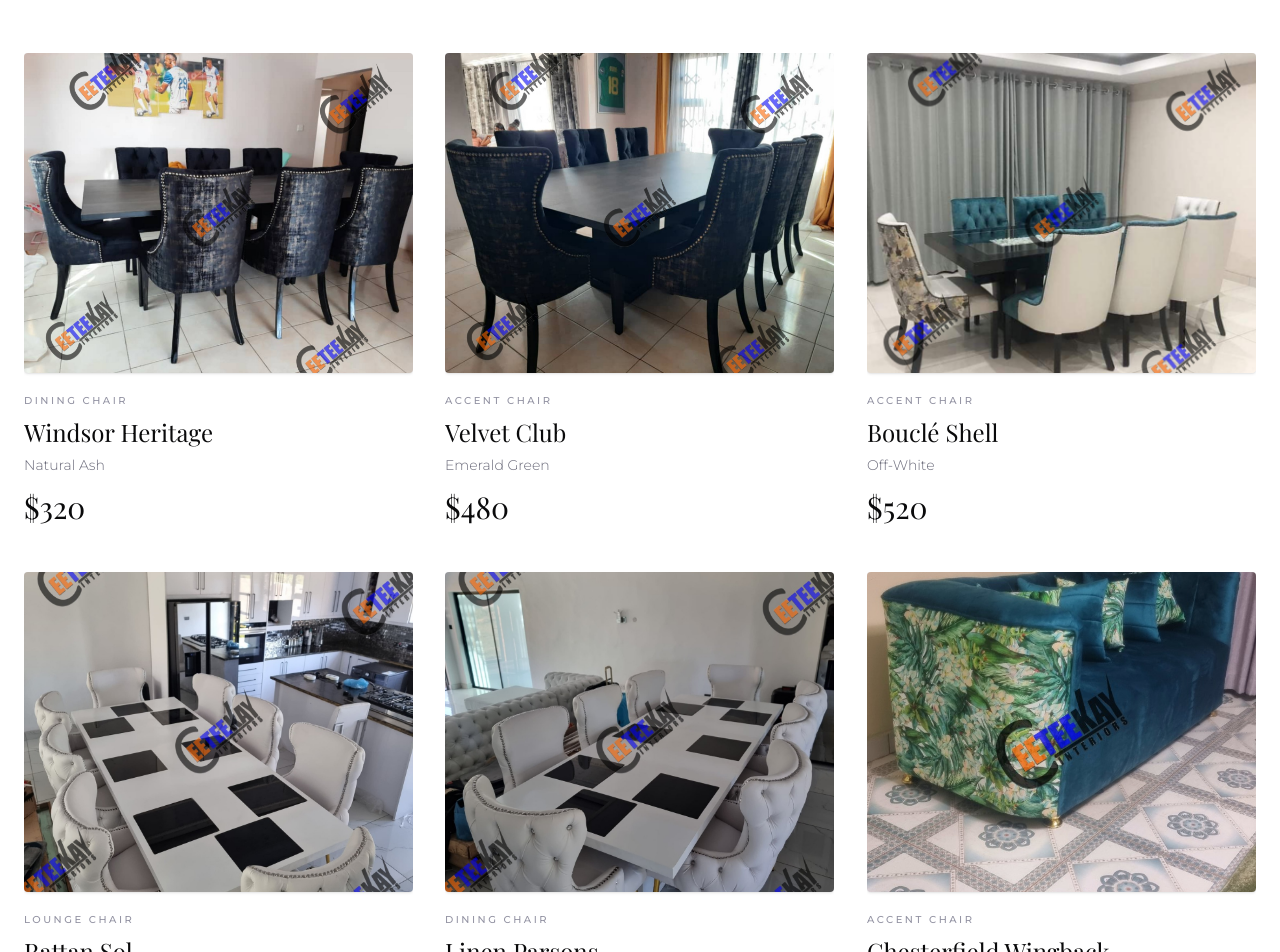
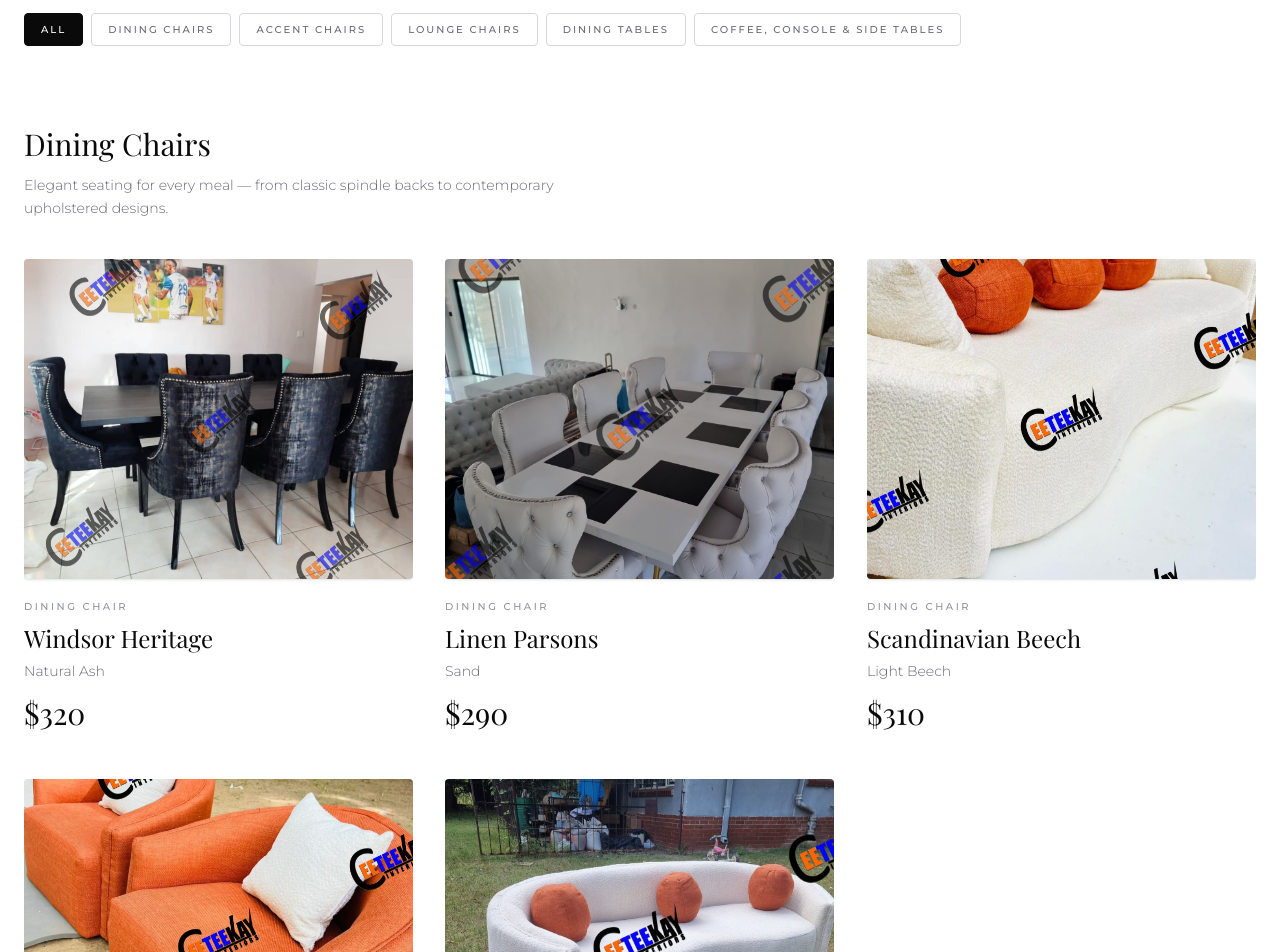
Before and after one commit to guvazakundai-pixel/ceeteekay-website, a React (Vite) app: page / in a window 1280 px wide. Shown: the part 6620-7572 px from the top of the page. Built offline with nearby package versions, Linux system fonts and the light colour scheme; a web font is replaced by a local one.

Commit message:
Group chairs & tables by category with filter tabs and better specs

```diff
--- a/src/components/ChairsTablesSection.jsx
+++ b/src/components/ChairsTablesSection.jsx
@@ -1,13 +1,33 @@
-import { useState } from 'react';
+import { useState, useMemo } from 'react';
 import { motion, AnimatePresence } from 'framer-motion';
 import FadeInOnScroll from './FadeInOnScroll';
-import { chairs } from '../data/chairs';
+import { chairs, chairCategories } from '../data/chairs';
 
 const easing = [0.25, 0.46, 0.45, 0.94];
+
+const categoryMap = {
+  'dining-chairs': ['Dining Chair'],
+  'accent-chairs': ['Accent Chair'],
+  'lounge-chairs': ['Lounge Chair'],
+  'dining-tables': ['Dining Table'],
+  'occasional-tables': ['Coffee Table', 'Console Table', 'Side Table'],
+};
 
 export default function ChairsTablesSection() {
   const [selectedItem, setSelectedItem] = useState(null);
   const [activeImage, setActiveImage] = useState(0);
+  const [activeCategory, setActiveCategory] = useState(null);
+
+  const groupedItems = useMemo(() => {
+    return chairCategories.map((cat) => ({
+      ...cat,
+      items: chairs.filter((item) => categoryMap[cat.key].includes(item.category)),
+    }));
+  }, []);
+
+  const displayCategories = activeCategory
+    ? groupedItems.filter((g) => g.key === activeCategory)
+    : groupedItems;
 
   return (
     <section id="chairs" className="bg-white py-28 sm:py-36">
@@ -22,8 +42,45 @@ export default function ChairsTablesSection() {
           </p>
         </FadeInOnScroll>
 
-        <div className="grid grid-cols-1 md:grid-cols-2 lg:grid-cols-3 gap-x-8 gap-y-12 mt-16 sm:mt-20">
-          {chairs.map((item, index) => (
+        <div className="flex flex-wrap gap-2 mt-10">
+          <button
+            onClick={() => setActiveCategory(null)}
+            className={`px-4 py-2 text-[10px] tracking-[0.2em] uppercase font-medium transition-all duration-300 border rounded-sm ${
+              activeCategory === null
+                ? 'bg-ctk-950 text-white border-ctk-950'
+                : 'bg-white text-ctk-500 border-ctk-200 hover:border-ctk-950 hover:text-ctk-950'
+            }`}
+          >
+            All
+          </button>
+          {chairCategories.map((cat) => (
+            <button
+              key={cat.key}
+              onClick={() => setActiveCategory(cat.key)}
+              className={`px-4 py-2 text-[10px] tracking-[0.2em] uppercase font-medium transition-all duration-300 border rounded-sm ${
+                activeCategory === cat.key
+                  ? 'bg-ctk-950 text-white border-ctk-950'
+                  : 'bg-white text-ctk-500 border-ctk-200 hover:border-ctk-950 hover:text-ctk-950'
+              }`}
+            >
+              {cat.label}
+            </button>
+          ))}
+        </div>
+
+        {displayCategories.map((group) => (
+          <div key={group.key} className="mt-16 sm:mt-20">
+            <FadeInOnScroll>
+              <h3 className="text-2xl sm:text-3xl font-serif font-light text-ctk-950 mb-3">
+                {group.label}
+              </h3>
+              <p className="text-sm text-ctk-500 font-light max-w-xl leading-relaxed mb-10">
+                {group.description}
+              </p>
+            </FadeInOnScroll>
+
+            <div className="grid grid-cols-1 md:grid-cols-2 lg:grid-cols-3 gap-x-8 gap-y-12">
+              {group.items.map((item, index) => (
                 <FadeInOnScroll key={item.id} delay={index * 50} threshold={0.05}>
                   <div
                     className="furniture-card group cursor-pointer"
@@ -55,6 +112,8 @@ export default function ChairsTablesSection() {
                 </FadeInOnScroll>
               ))}
             </div>
+          </div>
+        ))}
       </div>
 
       <AnimatePresence>
--- a/src/data/chairs.js
+++ b/src/data/chairs.js
@@ -7,10 +7,62 @@ export const chairs = [
     category: 'Dining Chair',
     material: 'Solid ash wood',
     frame: 'Steam-bent ash frame',
-    seat: 'Contoured solid wood seat',
+    seat: 'Contoured solid wood seat, 45 cm seat height',
     colour: 'Natural Ash',
     features: 'Classic spindle back, hand-turned legs, stackable, seats up to 120 kg',
     dimensions: '48W × 52D × 84H cm',
+  },
+  {
+    id: 'chair-05',
+    name: 'Linen Parsons',
+    images: ['/images/chairs/chair-05-angle-1.jpeg'],
+    price: 290,
+    category: 'Dining Chair',
+    material: 'Washed linen upholstery',
+    frame: 'Solid beechwood frame',
+    seat: 'High-resilience foam, 46 cm seat height',
+    colour: 'Sand',
+    features: 'Parsons silhouette, removable seat cover, tapered legs',
+    dimensions: '44W × 50D × 82H cm',
+  },
+  {
+    id: 'chair-12',
+    name: 'Scandinavian Beech',
+    images: ['/images/chairs/chair-12-angle-1.jpeg'],
+    price: 310,
+    category: 'Dining Chair',
+    material: 'Solid beech wood with paper cord seat',
+    frame: 'Solid steamed beech frame',
+    seat: 'Woven paper cord seat',
+    colour: 'Light Beech',
+    features: 'Mid-century Scandinavian design, woven cord seat, stackable, lightweight',
+    dimensions: '46W × 52D × 78H cm',
+  },
+  {
+    id: 'chair-13',
+    name: 'Cane Back Dining Chair',
+    images: ['/images/chairs/chair-13-angle-1.jpeg'],
+    price: 350,
+    category: 'Dining Chair',
+    material: 'Solid mahogany with natural cane back',
+    frame: 'Solid mahogany frame',
+    seat: 'Upholstered cushion seat, 47 cm height',
+    colour: 'Dark Mahogany',
+    features: 'Hand-woven cane back panel, removable seat cushion, elegant silhouette',
+    dimensions: '48W × 54D × 88H cm',
+  },
+  {
+    id: 'chair-15',
+    name: 'Upholstered Dining Set',
+    images: ['/images/chairs/chair-15-angle-1.jpeg'],
+    price: 420,
+    category: 'Dining Chair',
+    material: 'Linen-look fabric',
+    frame: 'Solid rubberwood frame',
+    seat: 'Deep padded seat, 46 cm seat height',
+    colour: 'Warm Taupe',
+    features: 'Wingback-style top rail, tapered legs, removable seat cover',
+    dimensions: '50W × 56D × 86H cm',
   },
   {
     id: 'chair-02',
@@ -39,6 +91,71 @@ export const chairs = [
     dimensions: '58W × 58D × 80H cm',
   },
   {
+    id: 'chair-06',
+    name: 'Chesterfield Wingback',
+    images: ['/images/chairs/chair-06-angle-1.jpeg'],
+    price: 680,
+    category: 'Accent Chair',
+    material: 'Distressed leather',
+    frame: 'Solid mahogany frame',
+    seat: 'Pocket-sprung seat cushion, 42 cm seat height',
+    colour: 'Antique Cognac',
+    features: 'Deep button tufting, rolled arms, brass nailhead trim, 180° swivel base',
+    dimensions: '72W × 74D × 96H cm',
+  },
+  {
+    id: 'chair-11',
+    name: 'Barrel Velvet Chair',
+    images: ['/images/chairs/chair-11-angle-1.jpeg'],
+    price: 450,
+    category: 'Accent Chair',
+    material: 'Performance velvet',
+    frame: 'Solid birch frame',
+    seat: 'Contoured foam cushion, 43 cm seat height',
+    colour: 'Navy Blue',
+    features: 'Barrel silhouette, 360° swivel, brass-capped legs, stain-resistant fabric',
+    dimensions: '60W × 58D × 80H cm',
+  },
+  {
+    id: 'chair-14',
+    name: 'Channel Quilted Occasional',
+    images: ['/images/chairs/chair-14-angle-1.jpeg'],
+    price: 550,
+    category: 'Accent Chair',
+    material: 'Smooth matte velvet',
+    frame: 'Solid pine frame',
+    seat: 'Channel-quilted foam cushion, 44 cm seat height',
+    colour: 'Sage Green',
+    features: 'Vertical channel quilting, solid wood block feet, contemporary silhouette',
+    dimensions: '64W × 62D × 82H cm',
+  },
+  {
+    id: 'chair-16',
+    name: 'Mid-Century Armchair',
+    images: ['/images/chairs/chair-16-angle-1.jpeg'],
+    price: 580,
+    category: 'Accent Chair',
+    material: 'Tweed upholstery',
+    frame: 'Solid walnut frame',
+    seat: 'Foam and feather cushion, 42 cm seat height',
+    colour: 'Charcoal Tweed',
+    features: 'Angled walnut legs, curved back, piped edges, feather-wrapped cushion',
+    dimensions: '66W × 62D × 82H cm',
+  },
+  {
+    id: 'chair-20',
+    name: 'Luxe Velvet Armchair',
+    images: ['/images/chairs/chair-20-angle-1.jpeg'],
+    price: 620,
+    category: 'Accent Chair',
+    material: 'Crushed velvet',
+    frame: 'Solid hardwood frame',
+    seat: 'High-density foam with feather wrap, 43 cm seat height',
+    colour: 'Plum',
+    features: 'Deep plush seat, curved silhouette, gold stiletto legs, statement piece',
+    dimensions: '68W × 66D × 84H cm',
+  },
+  {
     id: 'chair-04',
     name: 'Rattan Sol',
     images: ['/images/chairs/chair-04-angle-1.jpeg'],
@@ -50,32 +167,6 @@ export const chairs = [
     colour: 'Natural Rattan',
     features: 'Handwoven rattan, breathable design, indoor/outdoor use, brass feet',
     dimensions: '66W × 68D × 76H cm',
-  },
-  {
-    id: 'chair-05',
-    name: 'Linen Parsons',
-    images: ['/images/chairs/chair-05-angle-1.jpeg'],
-    price: 290,
-    category: 'Dining Chair',
-    material: 'Washed linen upholstery',
-    frame: 'Solid beechwood frame',
-    seat: 'High-resilience foam, 46 cm seat height',
-    colour: 'Sand',
-    features: 'Parsons silhouette, removable seat cover, tapered legs',
-    dimensions: '44W × 50D × 82H cm',
-  },
-  {
-    id: 'chair-06',
-    name: 'Chesterfield Wingback',
-    images: ['/images/chairs/chair-06-angle-1.jpeg'],
-    price: 680,
-    category: 'Accent Chair',
-    material: 'Distressed leather',
-    frame: 'Solid mahogany frame',
-    seat: 'Pocket-sprung seat cushion, 42 cm seat height',
-    colour: 'Antique Cognac',
-    features: 'Deep button tufting, rolled arms, brass nailhead trim, 180° swivel base',
-    dimensions: '72W × 74D × 96H cm',
   },
   {
     id: 'chair-07',
@@ -104,19 +195,6 @@ export const chairs = [
     dimensions: '170W × 85D × 76H cm',
   },
   {
-    id: 'chair-09',
-    name: 'Round Pedestal Table',
-    images: ['/images/chairs/chair-09-angle-1.jpeg', '/images/chairs/chair-09-angle-2.jpeg'],
-    price: 1100,
-    category: 'Dining Table',
-    material: 'Solid walnut with matte black steel pedestal',
-    frame: 'Single-column steel pedestal base',
-    seat: 'Seats 4 comfortably',
-    colour: 'Dark Walnut and Black',
-    features: 'Rotating lazy Susan option, levelling foot, compact footprint, contemporary silhouette',
-    dimensions: '110W × 110D × 75H cm',
-  },
-  {
     id: 'chair-10',
     name: 'Extendable Oak Table',
     images: ['/images/chairs/chair-10-angle-1.jpeg', '/images/chairs/chair-10-angle-2.jpeg'],
@@ -130,82 +208,17 @@ export const chairs = [
     dimensions: '160–220W × 90D × 76H cm',
   },
   {
-    id: 'chair-11',
-    name: 'Barrel Velvet Chair',
-    images: ['/images/chairs/chair-11-angle-1.jpeg'],
-    price: 450,
-    category: 'Accent Chair',
-    material: 'Performance velvet',
-    frame: 'Solid birch frame',
-    seat: 'Contoured foam cushion, 43 cm seat height',
-    colour: 'Navy Blue',
-    features: 'Barrel silhouette, 360° swivel, brass-capped legs, stain-resistant fabric',
-    dimensions: '60W × 58D × 80H cm',
-  },
-  {
-    id: 'chair-12',
-    name: 'Scandinavian Beech',
-    images: ['/images/chairs/chair-12-angle-1.jpeg'],
-    price: 310,
-    category: 'Dining Chair',
-    material: 'Solid beech wood with paper cord seat',
-    frame: 'Solid steamed beech frame',
-    seat: 'Woven paper cord seat',
-    colour: 'Light Beech',
-    features: 'Mid-century Scandinavian design, woven cord seat, stackable, lightweight',
-    dimensions: '46W × 52D × 78H cm',
-  },
-  {
-    id: 'chair-13',
-    name: 'Cane Back Dining Chair',
-    images: ['/images/chairs/chair-13-angle-1.jpeg'],
-    price: 350,
-    category: 'Dining Chair',
-    material: 'Solid mahogany with natural cane back',
-    frame: 'Solid mahogany frame',
-    seat: 'Upholstered cushion seat, 47 cm height',
-    colour: 'Dark Mahogany',
-    features: 'Hand-woven cane back panel, removable seat cushion, elegant silhouette',
-    dimensions: '48W × 54D × 88H cm',
-  },
-  {
-    id: 'chair-14',
-    name: 'Channel Quilted Occasional',
-    images: ['/images/chairs/chair-14-angle-1.jpeg'],
-    price: 550,
-    category: 'Accent Chair',
-    material: 'Smooth matte velvet',
-    frame: 'Solid pine frame',
-    seat: 'Channel-quilted foam cushion, 44 cm seat height',
-    colour: 'Sage Green',
-    features: 'Vertical channel quilting, solid wood block feet, contemporary silhouette',
-    dimensions: '64W × 62D × 82H cm',
-  },
-  {
-    id: 'chair-15',
-    name: 'Upholstered Dining Set',
-    images: ['/images/chairs/chair-15-angle-1.jpeg'],
-    price: 420,
-    category: 'Dining Chair',
-    material: 'Linen-look fabric',
-    frame: 'Solid rubberwood frame',
-    seat: 'Deep padded seat, 46 cm seat height',
-    colour: 'Warm Taupe',
-    features: 'Wingback-style top rail, tapered legs, removable seat cover',
-    dimensions: '50W × 56D × 86H cm',
-  },
-  {
-    id: 'chair-16',
-    name: 'Mid-Century Armchair',
-    images: ['/images/chairs/chair-16-angle-1.jpeg'],
-    price: 580,
-    category: 'Accent Chair',
-    material: 'Tweed upholstery',
-    frame: 'Solid walnut frame',
-    seat: 'Foam and feather cushion, 42 cm seat height',
-    colour: 'Charcoal Tweed',
-    features: 'Angled walnut legs, curved back, piped edges, feather-wrapped cushion',
-    dimensions: '66W × 62D × 82H cm',
+    id: 'chair-09',
+    name: 'Round Pedestal Table',
+    images: ['/images/chairs/chair-09-angle-1.jpeg', '/images/chairs/chair-09-angle-2.jpeg'],
+    price: 1100,
+    category: 'Side Table',
+    material: 'Solid walnut with matte black steel pedestal',
+    frame: 'Single-column steel pedestal base',
+    seat: 'Seats 4 comfortably',
+    colour: 'Dark Walnut and Black',
+    features: 'Rotating lazy Susan option, levelling foot, compact footprint, contemporary silhouette',
+    dimensions: '110W × 110D × 75H cm',
   },
   {
     id: 'chair-17',
@@ -246,17 +259,12 @@ export const chairs = [
     features: 'Set of 2 nesting tables, space-saving design, easy to rearrange, felt-padded feet',
     dimensions: 'Large: 55W × 55D × 50H cm · Small: 40W × 40D × 44H cm',
   },
-  {
-    id: 'chair-20',
-    name: 'Luxe Velvet Armchair',
-    images: ['/images/chairs/chair-20-angle-1.jpeg'],
-    price: 620,
-    category: 'Accent Chair',
-    material: 'Crushed velvet',
-    frame: 'Solid hardwood frame',
-    seat: 'High-density foam with feather wrap, 43 cm seat height',
-    colour: 'Plum',
-    features: 'Deep plush seat, curved silhouette, gold stiletto legs, statement piece',
-    dimensions: '68W × 66D × 84H cm',
-  },
 ];
+
+export const chairCategories = [
+  { key: 'dining-chairs', label: 'Dining Chairs', description: 'Elegant seating for every meal — from classic spindle backs to contemporary upholstered designs.' },
+  { key: 'accent-chairs', label: 'Accent Chairs', description: 'Statement pieces that define a room — plush velvets, sculptural shells, and timeless wingbacks.' },
+  { key: 'lounge-chairs', label: 'Lounge Chairs', description: 'Kick back and unwind — handcrafted loungers for lazy afternoons and quiet moments.' },
+  { key: 'dining-tables', label: 'Dining Tables', description: 'The heart of every home — from Carrara marble to reclaimed timber, built to gather around.' },
+  { key: 'occasional-tables', label: 'Coffee, Console & Side Tables', description: 'Finish the room — live-edge slabs, glass consoles, and nesting pairs that tie it all together.' },
+];
```
Lines whose indentation alone changed are shown as unchanged.
